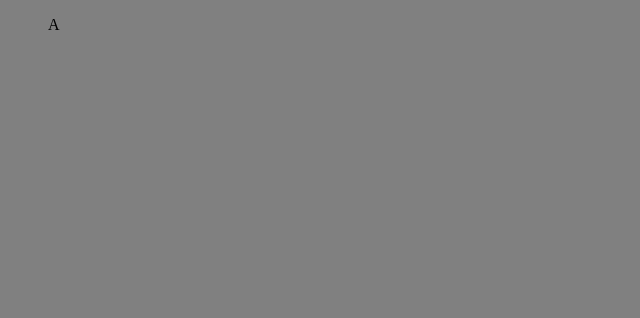
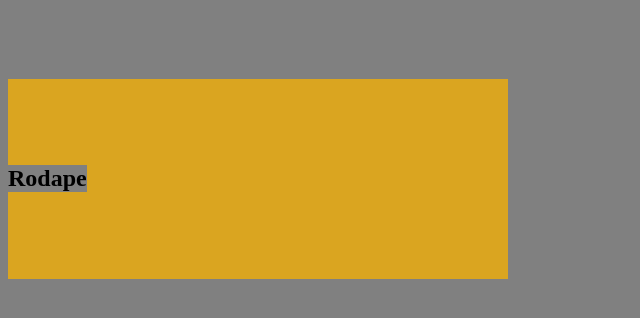
Before and after one commit to tomas-shelby/portifolio-Loja, a plain HTML site: page index.html in a window 1280 px wide. Shown: the whole page, without its empty margins (0-640 px from the left). Drawn offline with Linux system fonts and the light colour scheme.

Commit message:
Arquivos Iniciais

```diff
--- a/index.html
+++ b/index.html
@@ -12,7 +12,7 @@
     <body>
         <div class="cabecalho">
             <nav>
-                <ul>A</ul>
+
             </nav>
         </div>
     </body>
--- a/style.css
+++ b/style.css
@@ -8,7 +8,9 @@
 }
 
 .footer{
-    text-align: center;
-    width: 300px;
-    color: grey;
+    display: flex;
+    width: 500px;
+    height: 200px;
+    align-items: center;
+    background-color: goldenrod;
 }
```
